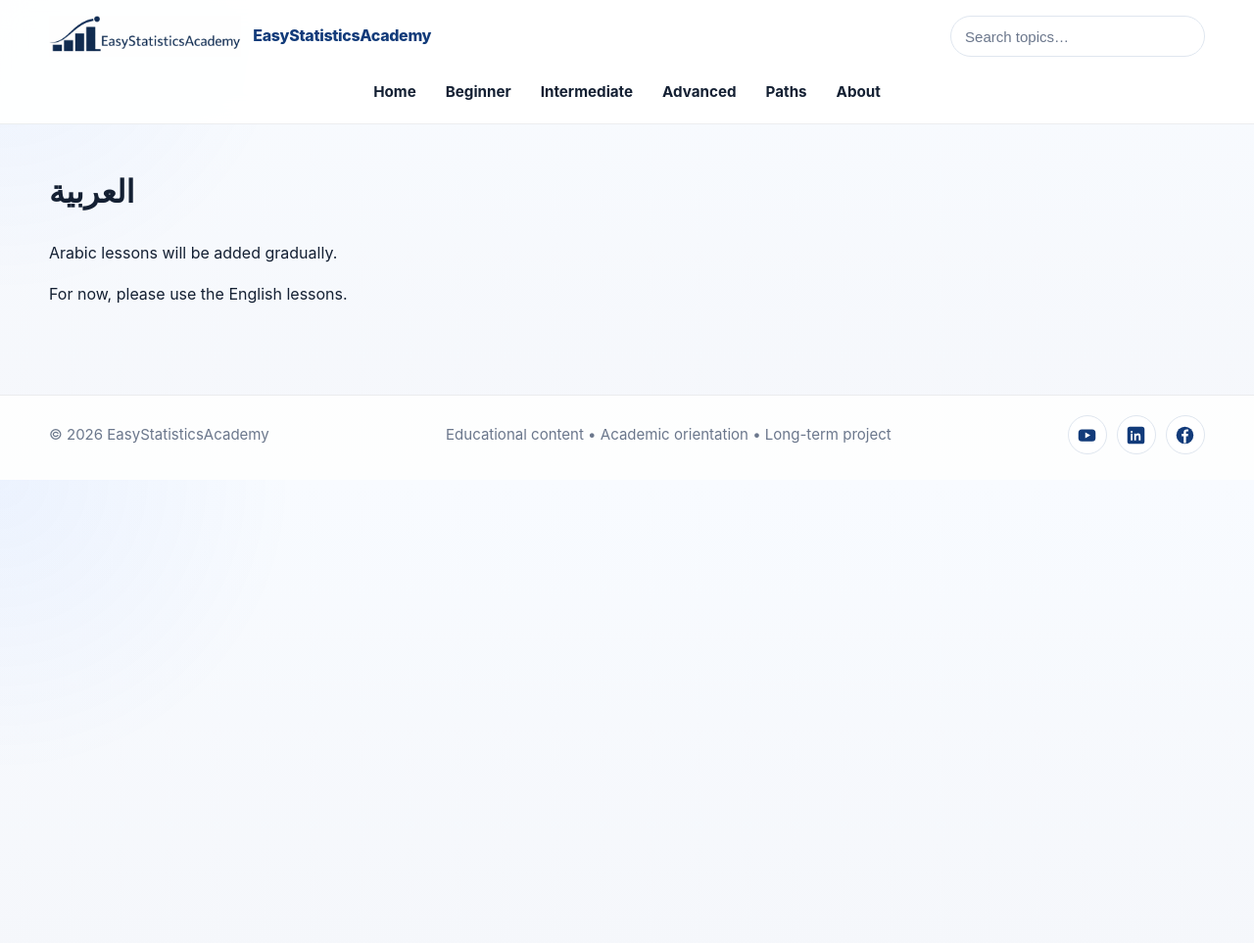
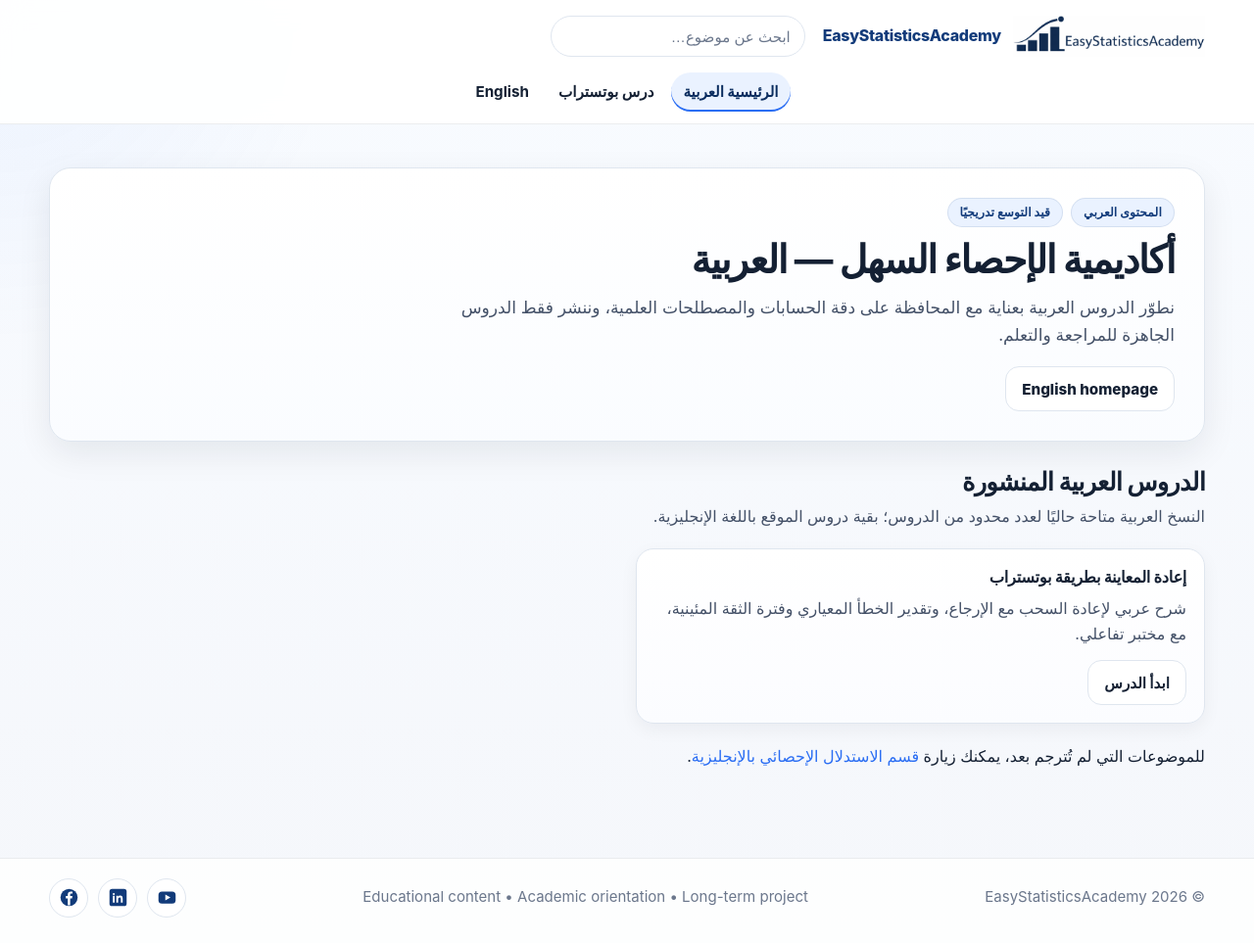
Before and after one commit to ammar-homaida-statistics/easystatisticsacademy, a Jekyll site: the page built from ar/index.md, in a window 1280 px wide and 963 px high. Shown: the whole window at 98% size. Built offline with Jekyll 4.4.1, drawn with Linux system fonts in a browser that asks for light colours.

Commit message:
Introduce RTL Arabic infrastructure and complete bootstrap lesson pilot

```diff
--- a/_includes/header.html
+++ b/_includes/header.html
@@ -6,18 +6,18 @@
     <div class="header-top">
 
       <!-- BRAND -->
-      <a class="brand" href="/">
+      <a class="brand" href="{% if page.lang == 'ar' %}/ar/{% else %}/{% endif %}">
         <img src="/images/brand/logo.png?v=2" alt="EasyStatisticsAcademy" />
         <span class="brand-text">EasyStatisticsAcademy</span>
       </a>
 
       <!-- SEARCH -->
       <div class="header-search">
-        <label class="sr-only" for="site-search">Search statistical lessons</label>
+        <label class="sr-only" for="site-search">{% if page.lang == 'ar' %}ابحث عن درس إحصائي{% else %}Search statistical lessons{% endif %}</label>
         <input
           id="site-search"
           type="search"
-          placeholder="Search topics…"
+          placeholder="{% if page.lang == 'ar' %}ابحث عن موضوع…{% else %}Search topics…{% endif %}"
           autocomplete="off"
           aria-controls="search-results"
           aria-describedby="search-status"
@@ -27,7 +27,7 @@
       </div>
 
       <!-- MOBILE TOGGLE -->
-      <button class="nav-toggle" type="button" aria-label="Toggle menu" aria-controls="site-primary-nav" aria-expanded="false">
+      <button class="nav-toggle" type="button" aria-label="{% if page.lang == 'ar' %}فتح القائمة{% else %}Toggle menu{% endif %}" aria-controls="site-primary-nav" aria-expanded="false">
         <span class="nav-toggle-bar"></span>
         <span class="nav-toggle-bar"></span>
         <span class="nav-toggle-bar"></span>
@@ -38,7 +38,12 @@
     <!-- ===== BOTTOM ROW ===== -->
     <div class="header-bottom">
 
-      <nav id="site-primary-nav" class="nav" aria-label="Primary navigation">
+      <nav id="site-primary-nav" class="nav" aria-label="{% if page.lang == 'ar' %}التنقل الرئيسي{% else %}Primary navigation{% endif %}">
+        {% if page.lang == 'ar' %}
+        <a href="/ar/"{% if page.url == '/ar/' %} class="is-active" aria-current="page"{% endif %}>الرئيسية العربية</a>
+        <a href="/ar/inference/assumptions-robustness/bootstrap-as-robust-tool/">درس بوتستراب</a>
+        <a href="/" lang="en" dir="ltr">English</a>
+        {% else %}
 
         <a href="/"{% if page.url == '/' %} class="is-active" aria-current="page"{% endif %}>Home</a>
 
@@ -50,6 +55,7 @@
 
         <a href="/about/"{% if page.url == '/about/' %} class="is-active" aria-current="page"{% endif %}>About</a>
 
+        {% endif %}
       </nav>
 
     </div>
--- a/_layouts/default.html
+++ b/_layouts/default.html
@@ -1,5 +1,5 @@
 <!doctype html>
-<html lang="en">
+<html lang="{{ page.lang | default: 'en' }}"{% if page.lang == 'ar' %} dir="rtl"{% endif %}>
 <head>
   <meta charset="utf-8" />
   <meta name="viewport" content="width=device-width, initial-scale=1" />
@@ -10,6 +10,10 @@
   <title>{{ meta_title | escape }} | {{ site.title | escape }}</title>
   <meta name="description" content="{{ meta_description | escape }}" />
   <link rel="canonical" href="{{ canonical_url | escape }}" />
+  {% if page.alternate_en and page.alternate_ar %}
+  <link rel="alternate" hreflang="en" href="{{ site.url }}{{ page.alternate_en }}" />
+  <link rel="alternate" hreflang="ar" href="{{ site.url }}{{ page.alternate_ar }}" />
+  {% endif %}
 
   <!-- Page-specific social metadata; no imaginary preview image. -->
   <meta property="og:type" content="website" />
@@ -37,6 +41,14 @@
   <meta name="robots" content="noindex, follow" />
   {% endif %}
 
+  {% if page.lang == 'ar' %}
+  <style>
+    html[dir="rtl"] main { text-align:right; }
+    html[dir="rtl"] .hero-actions, html[dir="rtl"] .lesson-nav { direction:rtl; }
+    html[dir="rtl"] .content-narrow svg[dir="ltr"], html[dir="rtl"] .content-narrow [dir="ltr"] { direction:ltr; unicode-bidi:isolate; }
+    html[dir="rtl"] .content-narrow input[type="number"] { direction:ltr; }
+  </style>
+  {% endif %}
   {% include schema-org.html %}
 
   <!-- TeX configuration is cheap; only math pages fetch the MathJax library. -->
@@ -53,7 +65,7 @@
 
 <body>
 
-  <a class="skip-link" href="#main-content">Skip to main content</a>
+  <a class="skip-link" href="#main-content">{% if page.lang == 'ar' %}تجاوز إلى المحتوى{% else %}Skip to main content{% endif %}</a>
   {% include header.html %}
 
   <!-- MAIN CONTENT -->
--- a/ar/index.md
+++ b/ar/index.md
@@ -1,11 +1,26 @@
 ---
 layout: default
-title: العربية
+title: أكاديمية الإحصاء السهل — العربية
+description: تعلّم الإحصاء بالعربية من خلال شروحات دقيقة وأمثلة عملية ومختبرات تفاعلية مترابطة.
 permalink: /ar/
+lang: ar
+sidebar: false
 ---
 
-# العربية
-
-Arabic lessons will be added gradually.
-
-For now, please use the English lessons.
+<section class="hero hero-section">
+  <div class="hero-card">
+    <div class="badge-row"><span class="badge">المحتوى العربي</span><span class="badge">قيد التوسع تدريجيًا</span></div>
+    <h1>أكاديمية الإحصاء السهل — العربية</h1>
+    <p class="lead">نطوّر الدروس العربية بعناية مع المحافظة على دقة الحسابات والمصطلحات العلمية، وننشر فقط الدروس الجاهزة للمراجعة والتعلم.</p>
+    <div class="hero-actions"><a class="btn btn-outline" href="/" lang="en">English homepage</a></div>
+  </div>
+</section>
+<section class="section">
+  <div class="section-head"><h2>الدروس العربية المنشورة</h2><p>النسخ العربية متاحة حاليًا لعدد محدود من الدروس؛ بقية دروس الموقع باللغة الإنجليزية.</p></div>
+  <div class="grid grid-2"><article class="card lesson-card lesson-block-card">
+    <h3><a href="/ar/inference/assumptions-robustness/bootstrap-as-robust-tool/">إعادة المعاينة بطريقة بوتستراب</a></h3>
+    <p>شرح عربي لإعادة السحب مع الإرجاع، وتقدير الخطأ المعياري وفترة الثقة المئينية، مع مختبر تفاعلي.</p>
+    <a class="btn btn-outline" href="/ar/inference/assumptions-robustness/bootstrap-as-robust-tool/">ابدأ الدرس</a>
+  </article></div>
+  <p>للموضوعات التي لم تُترجم بعد، يمكنك زيارة <a href="/inference/">قسم الاستدلال الإحصائي بالإنجليزية</a>.</p>
+</section>
```
Also changed, not shown: ar/inference/assumptions-robustness/bootstrap-as-robust-tool/index.md (added, +160 -0 lines).
